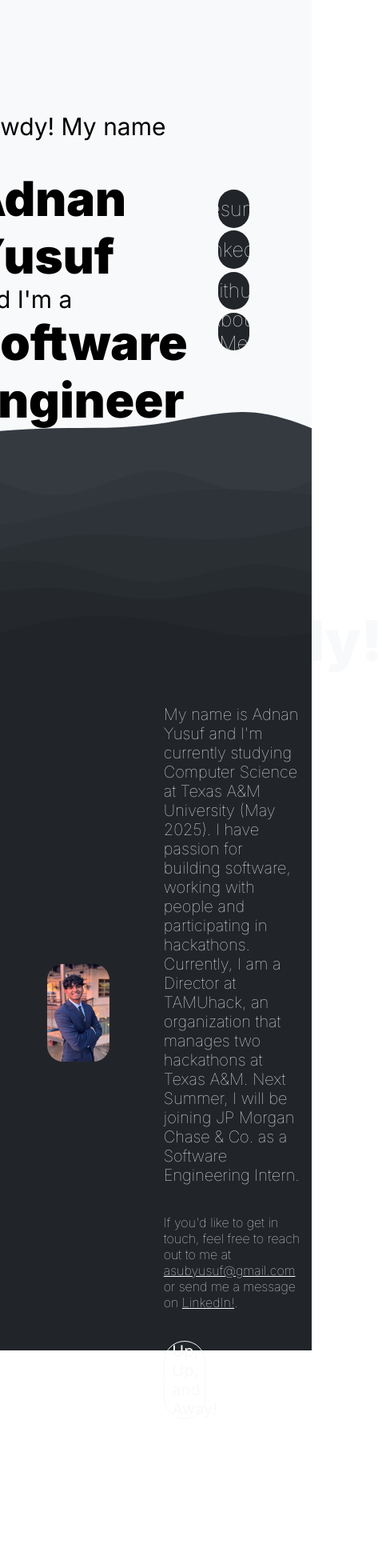
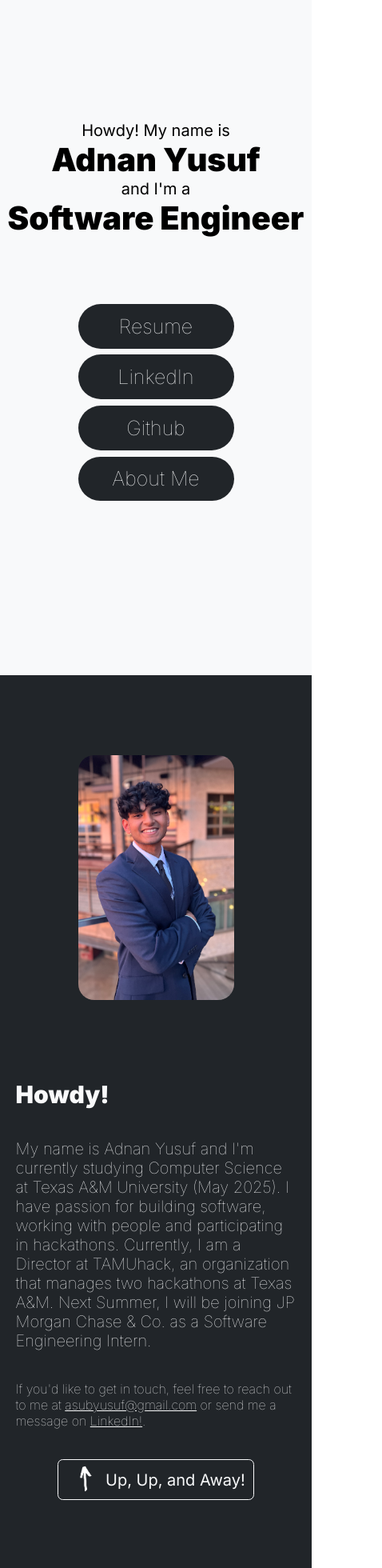
Before and after one commit to adnanysf/personal-website, a Next.js app: page / in a window 390 px wide. Shown: the top 1960 px of the page at 80% size, 478 px wide, since content can reach past the window. Before the commit the page ends 1774 px from the top, so only its background shows below. Built offline with nearby package versions, Linux system fonts and the light colour scheme.

Commit message:
added responsive design

```diff
--- a/src/app/page.module.css
+++ b/src/app/page.module.css
@@ -1,5 +1,10 @@
 @import url('https://fonts.googleapis.com/css2?family=Inter:wght@100;400;900&display=swap');
 
+.loading{
+  background-color: #F8F9FA;
+}
+
+@media screen and (min-width: 451px){
   .appcon{
     margin:0;
     height: 200vh;
@@ -103,12 +108,6 @@
 
   }
 
-
-
-.waves {
-
-}
-
   .sec{
     height: 100vh;
     background-color: #212529;
@@ -195,3 +194,213 @@
   .arrow{
     width: 50%;
   }
+}
+
+
+
+
+
+
+
+
+
+
+
+
+
+
+
+
+
+
+
+@media screen and (max-width: 450px){
+  .appcon{
+    margin:0;
+    height: 250vh;
+    width: 100vw;
+    background-color: #F8F9FA;
+  }
+
+  .app{
+    margin: 0;
+    display: flex;
+    height: 100vh;
+    width: 100vw;
+    background-color: #F8F9FA;
+    flex-direction: column;
+    justify-content: center;
+    align-items: center;
+
+  }
+
+  .content{
+    display: flex;
+    height: 80%;
+    width: 100%;
+    flex-direction: column;
+  }
+
+  .title{
+    height: 50%;
+    width: 100%;
+    display: flex;
+    flex-direction: column;
+    align-items: center;
+    justify-content: center;
+    /* border: 1px solid red; */
+    text-align: center;
+  }
+  .title > span {
+    display: block;
+    width: 100%;
+    text-align: center;
+
+  }
+
+  .name, .pos{
+    font-size: 40px;
+    margin: 0;
+    font-family: 'Inter', sans-serif;
+    font-weight: 900;
+    cursor: default;
+  }
+
+  .intro, .introtwo{
+    font-size: 20px;
+    margin: 0;
+    font-family: 'Inter', sans-serif;
+    font-weight: 400;
+    cursor: default;
+  }
+  .links{
+    /* border: 1px solid red; */
+    width: 100%;
+    height: 50%;
+    display: flex;
+    flex-direction: column;
+    align-items: center;
+    justify-content: center;
+    margin-bottom: 30%;
+  }
+  .waves{
+    align-self: flex-end;
+    justify-self: flex-end;
+    width: 100%;
+    border: 1px solid red;
+  }
+
+  .link{
+    font-size: 25px;
+    border-radius: 40px;
+    background-color: #212529;
+    color: #F8F9FA;
+    width: 50%;
+    height: 20%;
+    display: flex;
+    text-align: center;
+    align-items: center;
+    justify-content: center;
+    margin: 1%;
+    font-family: 'Inter', sans-serif;
+    box-shadow: none;
+
+    font-weight: 100;
+    transition: 0.1s;
+    text-decoration: none;
+  }
+
+
+  .sec{
+    height: 150vh;
+    background-color: #212529;
+    display: flex;
+    flex-direction: column;
+    /* border: 1px solid red; */
+
+  }
+
+  .left{
+    width: 100%;
+    height: 40%;
+    display: flex;
+    justify-content: center;
+    align-items: center;
+    /* border: 1px solid green; */
+  }
+  .me{
+    width: 50%;
+    border-radius: 20px;
+  }
+  .right{
+    width: 100%;
+    height: 60%;
+    display: flex;
+    justify-content: center;
+    align-items: center;
+  }
+
+  .aboutme{
+    display: flex;
+    /* border: 1px solid red; */
+    width: 90%;
+    height: 100%;
+    flex-direction: column;
+    /* justify-content: center; */
+    gap: 5%;
+  }
+  .aboutmetitle{
+    color: #F8F9FA;
+    font-family: 'Inter', sans-serif;
+    font-weight: 900;
+    font-size: 30px;
+  }
+
+  .aboutmetext{
+    color: #F8F9FA;
+    font-family: 'Inter', sans-serif;
+    font-weight: 100;
+    font-size: 20px;
+
+  }
+  .aboutmecontact{
+    color: #F8F9FA;
+    font-family: 'Inter', sans-serif;
+    font-weight: 100;
+  }
+  .arrow{
+    width: 20%;
+  }
+  .arrowbox{
+    animation: borderRadiusAnimation 1.5s infinite;
+    border: 1px solid #F8F9FA;
+    border-radius: 30px;
+    color: #F8F9FA;
+    width: 70%;
+    display: flex;
+    justify-content: center;
+    align-items: center;
+    font-size: 20px;
+    font-family: 'Inter', sans-serif;
+    transition: 0.2s;
+    align-self: center;
+  }
+  @keyframes borderRadiusAnimation {
+    0% {
+      border-radius: 5px;
+    }
+    50% {
+      border-radius: 60px;
+    }
+    100% {
+      border-radius: 5px;
+    }
+  }
+  .aboutmecontact > a{
+    font-family: 'Inter', sans-serif;
+    font-weight: 100;
+    text-decoration: underline;
+    color: #F8F9FA;
+  }
+
+}
--- a/src/app/page.tsx
+++ b/src/app/page.tsx
@@ -2,15 +2,91 @@
 import styles from './page.module.css'
 import Image from 'next/image'
 import waves from '../../public/layered-waves.svg'
+import { useMediaQuery } from 'react-responsive';
+import { useEffect, useState, useRef } from 'react';
 
 export default function Page() {
+  const photoRef = useRef<HTMLImageElement>(null);
+  const [loading, setLoading] = useState(true);
+  const isMobile = useMediaQuery({ query: '(max-width: 450px)' });
+  const [checkMobile, setcheckMobile] = useState(false);
+  const scrollToPhoto = () => {
+  if(photoRef && photoRef.current){
+    const top = photoRef.current.offsetTop - 75;
+    // photoRef.current.scrollIntoView({ behavior: 'smooth' });
+    scrollTo({top, behavior: 'smooth'})
+    }
+  }
   const scrollToBottom = () => {
     window.scrollTo({ top: document.body.scrollHeight, behavior: 'smooth' });
   };
+
   const scrollToTop = () => {
     window.scrollTo({ top: 0, behavior: 'smooth' });
   }
+  useEffect(() => {
+    setcheckMobile(isMobile);
+    setLoading(false);
+  },[]);
+  if(loading){
+    return(
+      <div className={styles.loading}></div>
+    )}
+   if(checkMobile){
+    return(
+      <div className={styles.appcon}>
+        <div className={styles.app}>
+          <div className={styles.content}>
+            <div className={styles.title}>
+              <div className={styles.textContainer}>
+                <span className={styles.intro}><div>Howdy! My name is</div></span>
+                <span className={styles.name}><div>Adnan Yusuf</div></span>
+                <span className={styles.introtwo}><div> and I'm a </div></span>
+                <span className={styles.pos}><div>Software Engineer</div></span>
+              </div>
+            </div>
+          <div className={styles.links}>
+            <a href='/Yusuf_Resume2324.pdf' target='_' className={styles.link}>Resume</a>
+              <a href='https://www.linkedin.com/in/adnyusuf/' target='_' className={styles.link}>LinkedIn</a>
+              <a href='https://github.com/adnanysf' target='_' className={styles.link}>Github</a>
+              <div className={styles.link} onClick={scrollToPhoto}>About Me</div>
+          </div>
+        </div>
+        </div>
+          <div className={styles.sec}>
+
+          <div className={styles.left}>
+            <img ref={photoRef} src="/profpic.jpg" className={styles.me}/>
+          </div>
+          <div className={styles.right}>
+            <div className={styles.aboutme}>
+              <div className={styles.aboutmetitle}>Howdy!</div>
+              <div className={styles.aboutmetext}>My name is Adnan Yusuf and I'm currently
+              studying Computer Science at Texas A&M University (May 2025). I have passion for building software, working with people
+              and participating in hackathons.
+
+               Currently, I am a Director at TAMUhack, an organization that manages two hackathons at Texas A&M.
+               Next Summer, I will be joining JP Morgan Chase & Co. as a Software Engineering Intern. </div>
+               <div className={styles.aboutmecontact}>
+              If you'd like to get in touch, feel free to reach out to me at <a href="mailto:asubyusuf@gmail.com">asubyusuf@gmail.com</a> or send me a message on <a  href='https://www.linkedin.com/in/adnyusuf/' target='_' >LinkedIn!</a>.
+              </div>
+              <div className={styles.arrowbox} onClick={scrollToTop}>
+                <img src='/arrow-up.png' className={styles.arrow}/> Up, Up, and Away!
+              </div>
+            </div>
+
+
+
+          </div>
+
+        </div>
+
+      </div>
+    )
+   }
+   else{
     return (
+
       <div className={styles.appcon}>
         <div className={styles.app}>
           <div className={styles.content}>
@@ -51,7 +127,7 @@ export default function Page() {
                Currently, I am a Director at TAMUhack, an organization that manages two hackathons at Texas A&M.
                Next Summer, I will be joining JP Morgan Chase & Co. as a Software Engineering Intern. </div>
                <div className={styles.aboutmecontact}>
-              If you'd like to get in touch, feel free to reach out to me at <a href="mailto:asubyusuf@gmail.com">asubyusuf@gmail.com</a> or send me a message on <a href="https://www.linkedin.com/in">LinkedIn!</a>.
+              If you'd like to get in touch, feel free to reach out to me at <a href="mailto:asubyusuf@gmail.com">asubyusuf@gmail.com</a> or send me a message on <a  href='https://www.linkedin.com/in/adnyusuf/' target='_' >LinkedIn!</a>.
               </div>
               <div className={styles.arrowbox} onClick={scrollToTop}>
                 <img src='/arrow-up.png' className={styles.arrow}/> Up, Up, and Away!
@@ -66,5 +142,7 @@ export default function Page() {
 
       </div>
 
+
     )
+   }
 }
```
Also changed, not shown: package.json (+4 -3 lines), public/layered-waves-p.svg (added), 1 other file (tests, documents, lock files or other folders). Lines whose indentation alone changed are shown as unchanged.
